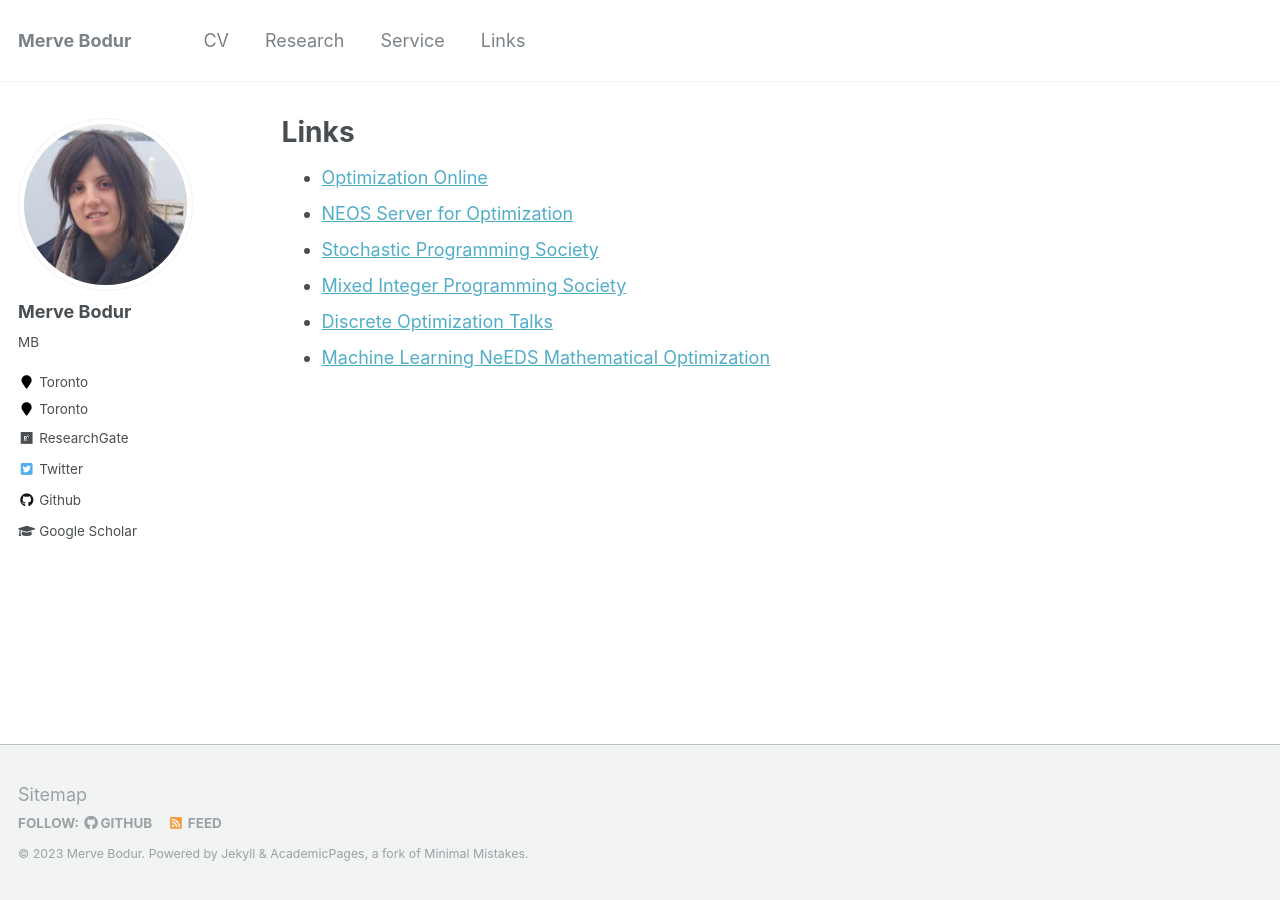
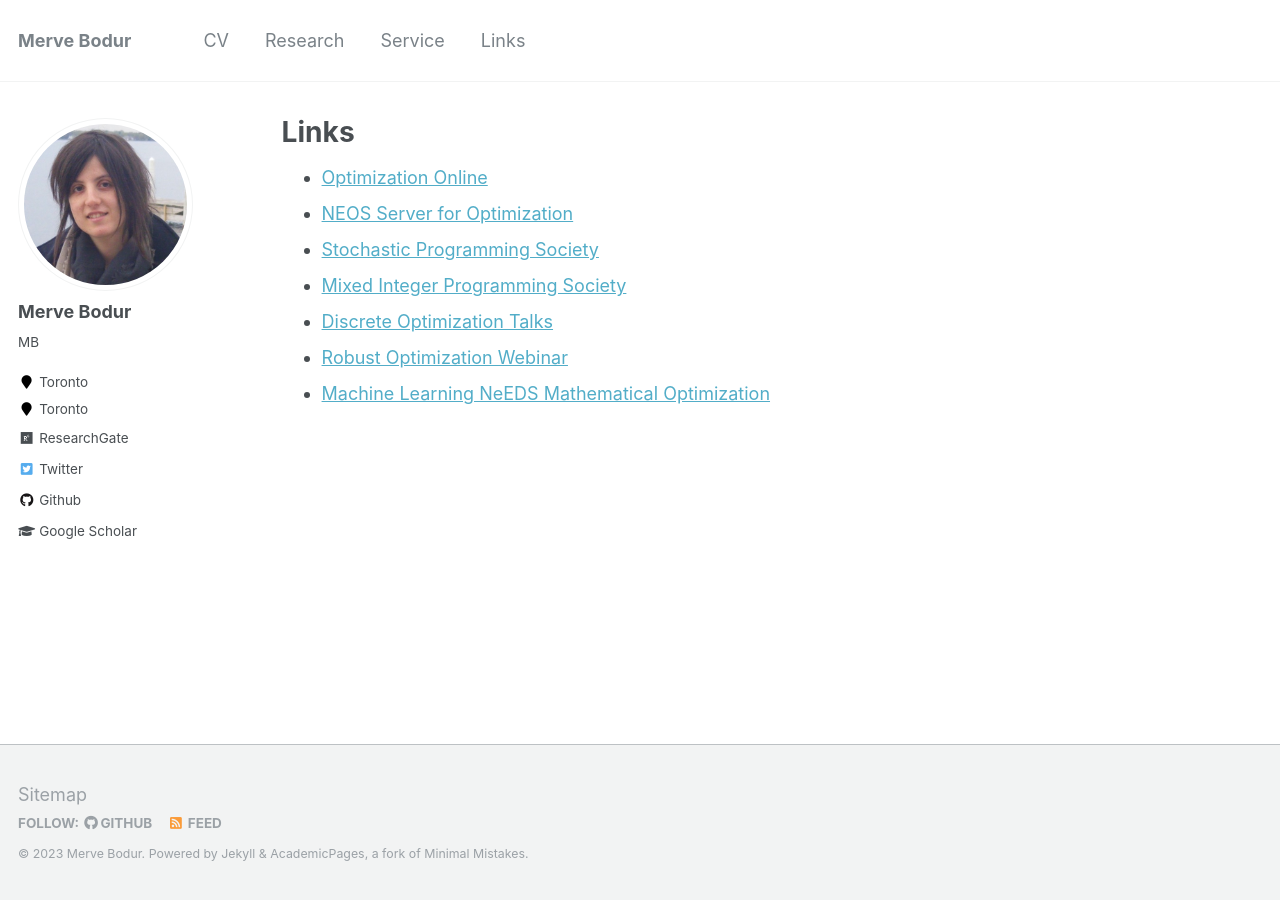
Before and after one commit to mervebodur/mervebodur.github.io, a Jekyll site: the page built from _pages/links.md, in a window 1280 px wide. Built offline with Jekyll 4.4.1, drawn with Linux system fonts in a browser that asks for light colours.

Commit message:
Update links.md

```diff
--- a/_pages/links.md
+++ b/_pages/links.md
@@ -10,4 +10,5 @@ author_profile: true
 - [Stochastic Programming Society](https://stoprog.org/)
 - [Mixed Integer Programming Society](https://www.mixedinteger.org/)
 - [Discrete Optimization Talks](https://talks.discreteopt.com/)
+- [Robust Optimization Webinar](https://sites.google.com/view/row-series/home)
 - [Machine Learning NeEDS Mathematical Optimization](https://congreso.us.es/mlneedsmo/)
```
